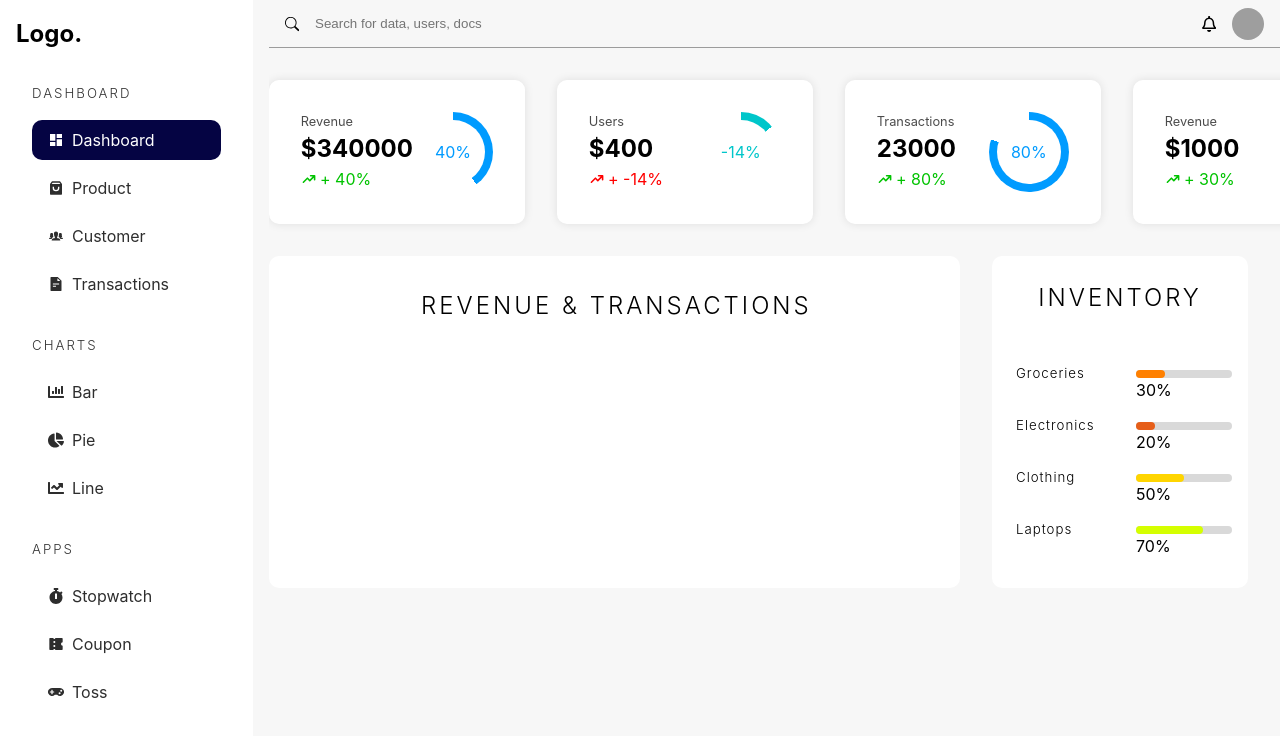
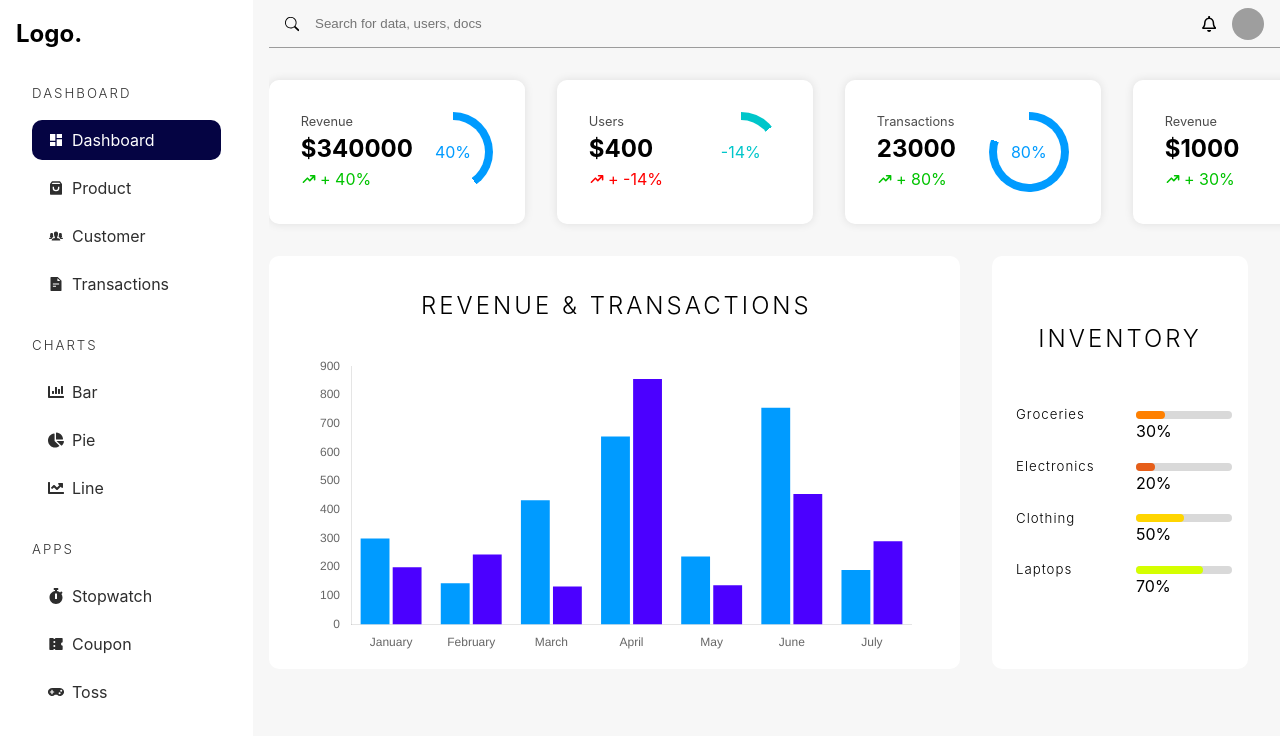
Before and after one commit to ozodbek-dev/Products_Admin_dashboard, a React (Vite) app: page /admin/dashboard in a window 1280 px wide. Shown: the top 736 px of the page. Built offline with nearby package versions, Linux system fonts and the light colour scheme; grey boxes are pictures that could not be loaded.

Commit message:
Bar chart

```diff
--- a/package.json
+++ b/package.json
@@ -11,6 +11,7 @@
   },
   "dependencies": {
     "@types/react-router-dom": "^5.3.3",
+    "chart.js": "^4.4.1",
     "chartjs": "^0.3.24",
     "react": "^18.2.0",
     "react-chartjs-2": "^5.2.0",
--- /dev/null
+++ b/src/components/charts/bar-chart.tsx
@@ -0,0 +1,62 @@
+import { Chart as ChartJS, CategoryScale, LinearScale, BarElement, Title, Tooltip, Legend, ChartData  } from "chart.js";
+import { Bar } from "react-chartjs-2";
+
+ChartJS.register(CategoryScale, LinearScale, BarElement, Title, Tooltip, Legend);
+
+const months = ["January", "February", "March", "April", "May", "June", "July"];
+
+interface IBarChartProps {
+	oreintation?: "y" | "x";
+	data_1: number[];
+	data_2: number[];
+	title_1: string;
+	title_2: string;
+	bgColor_1: string;
+	bgColor_2: string;
+	labels?: string[];
+}
+
+
+export default function BarChart({oreintation = "x", data_1=[], data_2=[], title_1, title_2, bgColor_1, bgColor_2, labels = months }: IBarChartProps) {
+	const options = {
+    responsive: true,
+    indexAxis:oreintation,
+		plugins: {
+      legend: {
+        display: false
+			},
+			title: {
+        display: false
+			},
+    },
+    scales: {
+      y: {
+        beginAtZero: true,
+        grid: {
+          display: false
+        }
+    },
+      x: {
+        grid: {
+          display: false
+        }
+    }
+  }
+	};
+	const data:ChartData<"bar", number[], string> = {
+		labels,
+		datasets: [
+			{
+				label: title_1,
+				data: data_1,
+				backgroundColor: bgColor_1,
+			},
+			{
+				label: title_2,
+				data: data_2,
+				backgroundColor:bgColor_2,
+			},
+		],
+	};
+	return <Bar options={options} data={data} />;
+}
--- /dev/null
+++ b/src/components/charts/index.ts
@@ -0,0 +1 @@
+export {default as BarChart} from './bar-chart'
--- a/src/components/index.ts
+++ b/src/components/index.ts
@@ -1,2 +1,2 @@
 export {default as Loading} from './Loading';
-export {default as AdminSidebar} from './adminSidebar';
+export {default as AdminSidebar} from './admin-sidebar';
--- a/src/pages/dashboard/index.tsx
+++ b/src/pages/dashboard/index.tsx
@@ -3,6 +3,7 @@ import { BsSearch } from "react-icons/bs";
 import { FaRegBell } from "react-icons/fa";
 import { CategoryItem, WidgetItem } from "./components";
 import data from "@/assets/data.json";
+import { BarChart } from "@/components/charts";
 
 const userImg: string =
 	"https://w7.pngwing.com/pngs/340/946/png-transparent-avatar-user-computer-icons-software-developer-avatar-child-face-heroes-thumbnail.png";
@@ -30,12 +31,25 @@ const Dashboard = () => {
 			<section className='graph-container'>
 				<div className='revenue-chart'>
 					<h2>Revenue & Transactions</h2>
+					<BarChart
+						data_2={[200, 244, 133, 855, 137, 455, 290]}
+						data_1={[300, 144, 433, 655, 237, 755, 190]}
+						title_1='Revenue'
+						title_2='Transactions'
+						bgColor_1='rgb(0,155,255)'
+						bgColor_2='rgb(75,0,255)'
+					/>
 				</div>
 				<div className='dashboard-categories'>
 					<h2>Inventory</h2>
 					<div>
 						{data.categories.map(item => (
-							<CategoryItem key={item.heading} color={`hsl(${item.value},${item.value * 4}%,50%)`} value={item.value } heading={item.heading} />
+							<CategoryItem
+								key={item.heading}
+								color={`hsl(${item.value},${item.value * 4}%,50%)`}
+								value={item.value}
+								heading={item.heading}
+							/>
 						))}
 					</div>
 				</div>
```
Also changed, not shown: src/components/admin-sidebar/index.tsx (renamed from src/components/adminSidebar/index.tsx), 1 other file (tests, documents, lock files or other folders).
